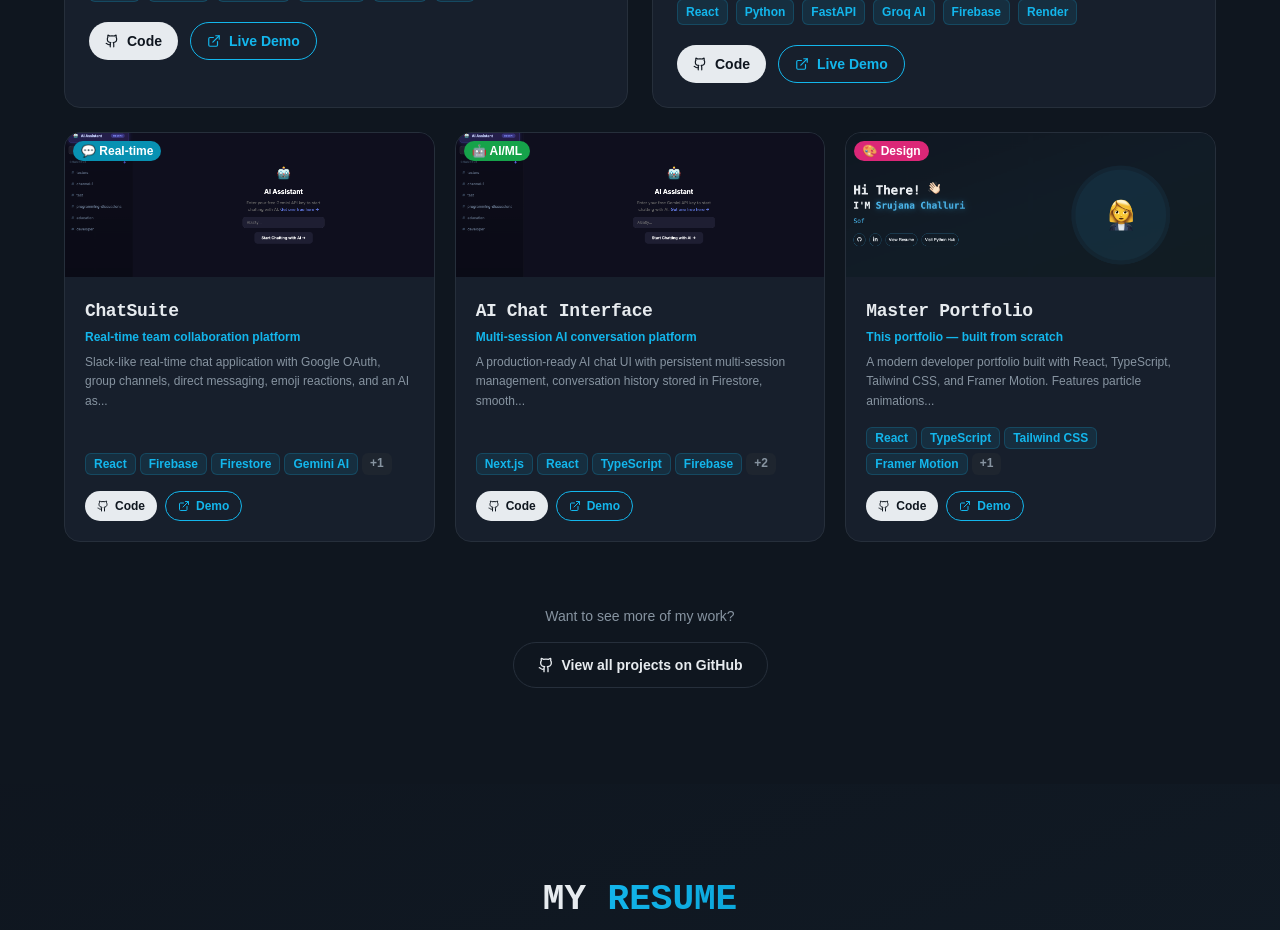
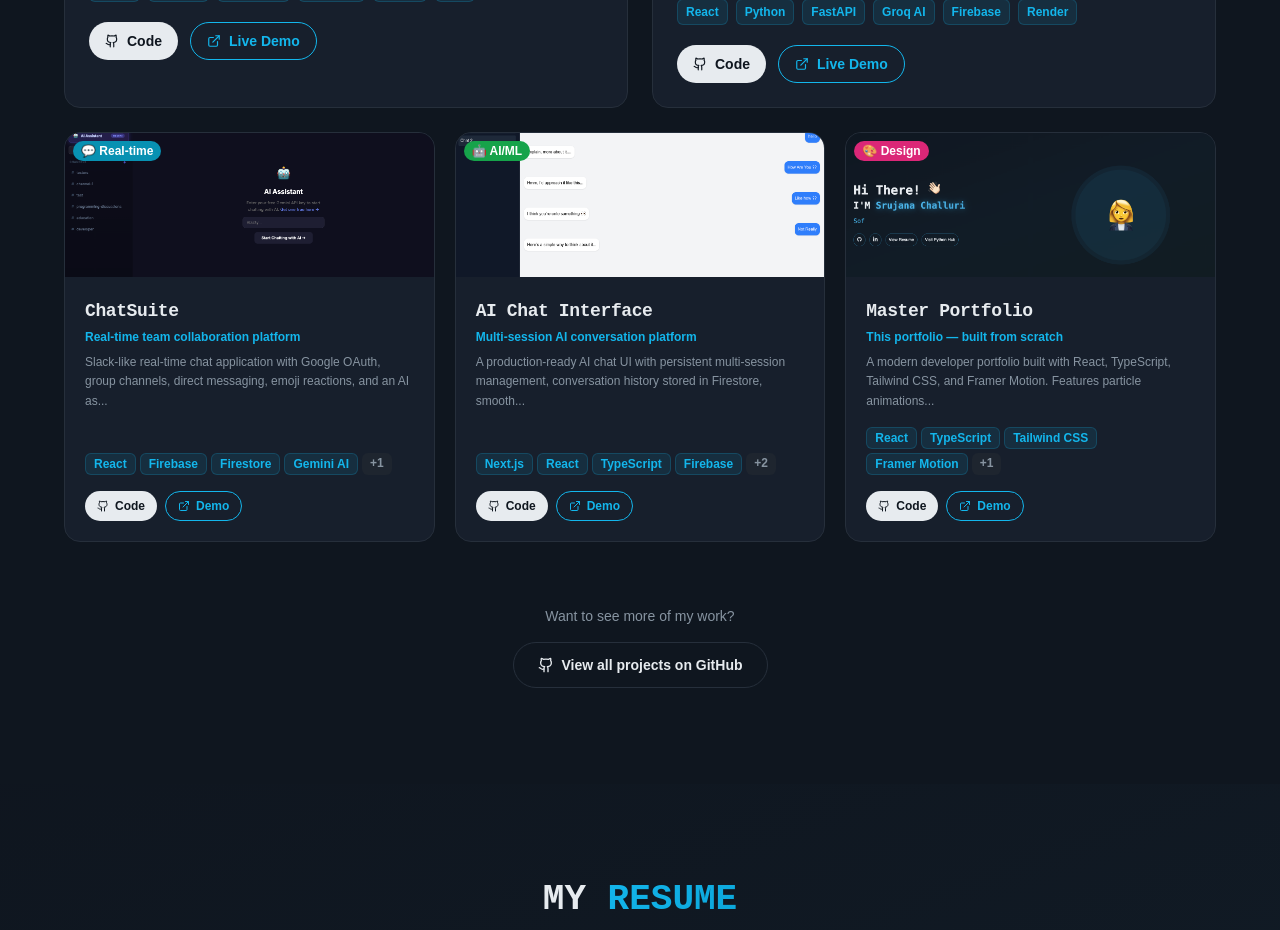
Before and after one commit to srujanachalluri/MasterPortfolio, a React (Vite) app: page / in a window 1280 px wide. Shown: the part 2980-3910 px from the top of the page. Built offline with nearby package versions, Linux system fonts and the light colour scheme; the HTML template or start-up script is replaced by a standard one.

Commit message:
Update project image path in ProjectsSection

```diff
--- a/src/components/ProjectsSection.tsx
+++ b/src/components/ProjectsSection.tsx
@@ -51,7 +51,7 @@ const projects = [
     tech: ["Next.js", "React", "TypeScript", "Firebase", "Gemini AI", "Prisma"],
     github: "https://github.com/srujanachalluri/aichatuitype",
     demo: "https://aichatuitype.vercel.app/",
-    image: "/chatsuite.png",
+    image: "/msg.png",
     featured: false,
     badge: "🤖 AI/ML",
     badgeColor: "#16a34a",
```
